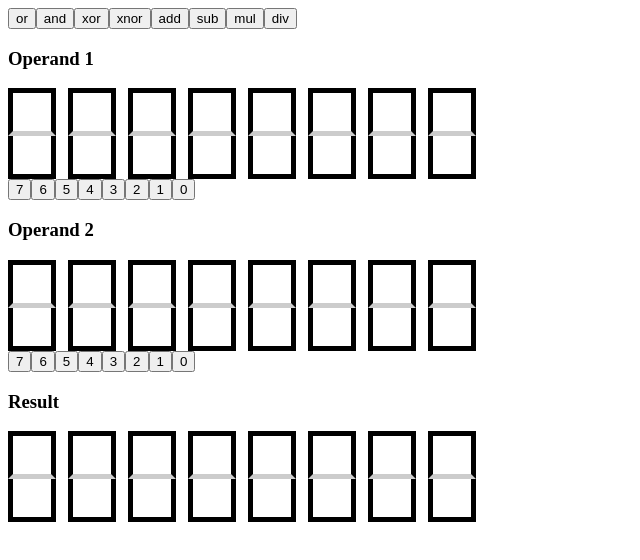
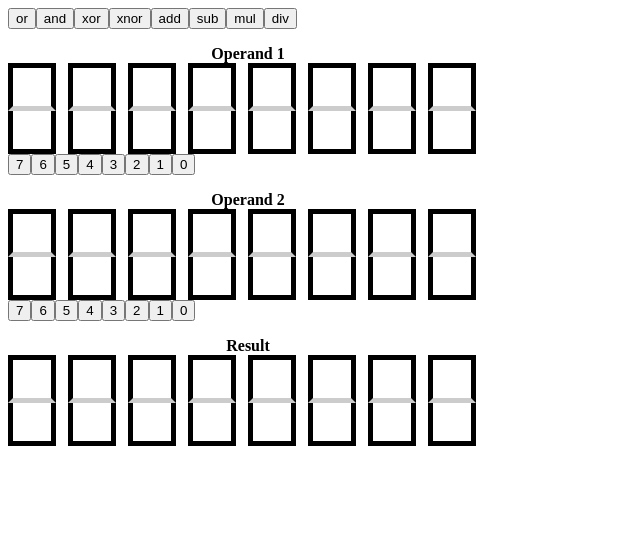
Before and after one commit to janek26/ByteFiddler, a Next.js app: page /logical-operations in a window 1280 px wide. Shown: the top 560 px of the page, without its empty margins (0-640 px from the left). Built offline with nearby package versions, Linux system fonts and the light colour scheme.

Commit message:
change style to create elements

```diff
--- a/pages/logical-operations.js
+++ b/pages/logical-operations.js
@@ -7,11 +7,23 @@ import LogicalOperations from '../components/LogicalOperations'
  * function CreateCaption()
  * Creates captions for the Bitgroups
  *
- * props.name:      Topic
+ * props.topic:      Topic
  */
 function CreateCaption(props) {
-  // const captionStyle = (marginBottom, width, fontSize, textAlign ) => {'0px', '317px', '1em', 'center'}
-  return <h3>{props.name}</h3>
+  var topicElement = React.createElement(
+    'h3',
+    {
+      style: {
+        marginBottom: '0px',
+        width: '480px',
+        fontSize: '1em',
+        textAlign: 'center'
+      }
+    },
+    props.topic
+  )
+
+  return topicElement
 }
 
 
@@ -42,7 +54,7 @@ export default class LogicalOperationsPage extends Component {
       <div>
       <LogicalOperations />
 
-      <CreateCaption name="Operand 1" />
+      <CreateCaption topic="Operand 1" />
       <BitDisplay
         digits={[0, 0, 0, 0, 0, 0, 0, 0]}
         fixedNumberOfBits={8}
@@ -51,7 +63,7 @@ export default class LogicalOperationsPage extends Component {
         numbers={[7, 6, 5, 4, 3, 2, 1, 0]}
         id="firstBitButtonGroup" />
 
-      <CreateCaption name="Operand 2" />
+      <CreateCaption topic="Operand 2" />
       <BitDisplay
         digits={[0, 0, 0, 0, 0, 0, 0, 0]}
         fixedNumberOfBits={8}
@@ -60,7 +72,7 @@ export default class LogicalOperationsPage extends Component {
         numbers={[7, 6, 5, 4, 3, 2, 1, 0]}
         id="secondBitButtonGroup" />
 
-      <CreateCaption name="Result" />
+      <CreateCaption topic="Result" />
       <BitDisplay
         digits={[0, 0, 0, 0, 0, 0, 0, 0]}
         fixedNumberOfBits={8}
```
